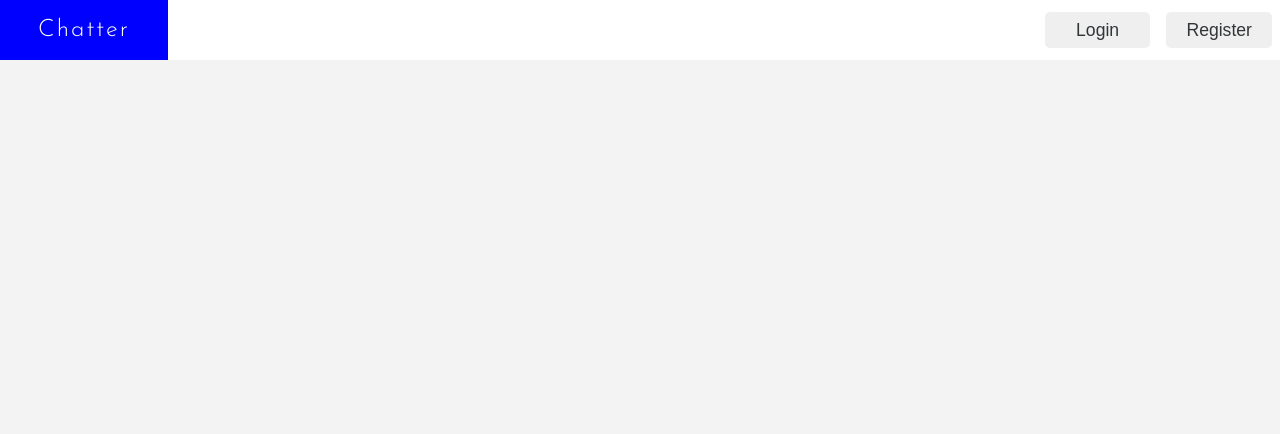
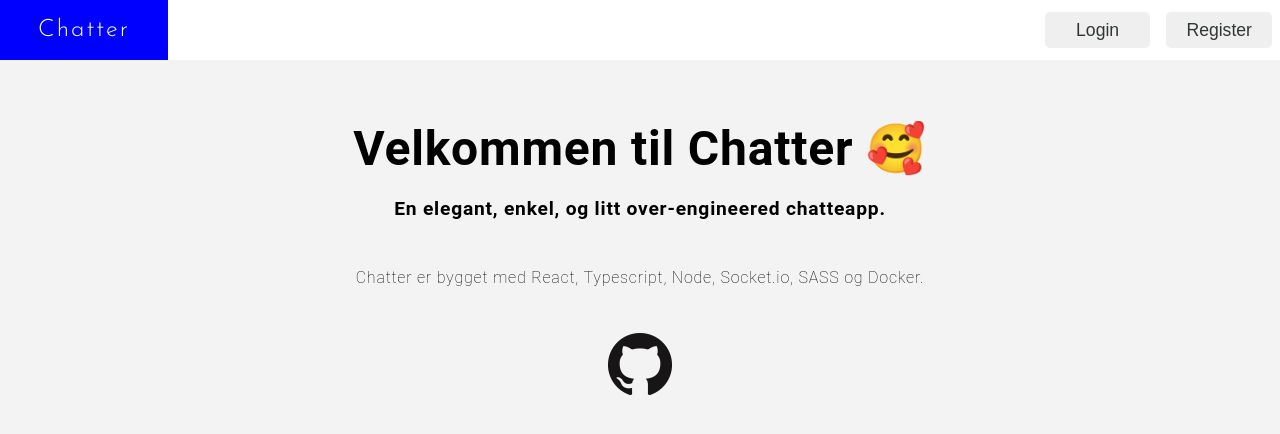
Before and after one commit to tor0405/chatter, a React (Create React App) app in the folder frontend/: page / in a window 1280 px wide. Shown: the top 434 px of the page. Built offline with nearby package versions, Linux system fonts and the light colour scheme; no server answers.

Commit message:
Created landing-page

```diff
--- a/frontend/src/components/Header.scss
+++ b/frontend/src/components/Header.scss
@@ -5,7 +5,7 @@
   width:100%;
   box-shadsow: 0 1px 3px rgba(0,0,0,0.12), 0 1px 2px rgba(0,0,0,0.24);
   background-color: white;
-  margin-bottom:15px;
+
 }
 
 .header__nav{
--- a/frontend/src/components/Header.tsx
+++ b/frontend/src/components/Header.tsx
@@ -19,7 +19,7 @@ export const Header: React.FunctionComponent<Props> = (props) => {
                     </Link>
                 </section>
                 <section className={"header__right"}>
-                    <Link className="nav__link" onClick={UserApi.logOut} to={"/logout"}>
+                    <Link className="nav__link" onClick={UserApi.logOut} to={"/"}>
                         <button className="link__button">
                             Logg ut
                         </button>
--- a/frontend/src/router.tsx
+++ b/frontend/src/router.tsx
@@ -5,6 +5,7 @@ import { App } from './App';
 import { Login } from './views/login/Login';
 import {UserApi} from "./Api";
 import Chat from "./views/chat/Chat"
+import Landing from "./views/landing/Landing"
 
 const ProtectedRoute = (isAllowed:any, { ...props }) =>
         isAllowed==true
@@ -17,6 +18,7 @@ export const AppRouter: React.FunctionComponent<{}> = () => {
             <div>
                 <Route component={App} />
                 <Switch>
+                    <Route exact path="/" component={Landing} />
                     <Route exact path="/login" component={Login} />
                     <ProtectedRoute
                         isAllowed={UserApi.isLoggedIn()}
--- /dev/null
+++ b/frontend/src/views/landing/Landing.scss
@@ -0,0 +1,25 @@
+
+.landing__container {
+  margin:0 auto;
+  color:black;
+  width:100vw;
+  text-align: center;
+}
+
+.landing__intro-container{
+  height: 100%;
+}
+.landing__intro-header{
+  font-size: 3em;
+  padding-top: 20px;
+}
+
+.landing__intro-sub{
+  font-size: 1.2em;
+  margin-top: -1em;
+  margin-bottom: 2.5em;
+}
+
+.about__image{
+  margin-top: 30px;
+}
--- /dev/null
+++ b/frontend/src/views/landing/Landing.tsx
@@ -0,0 +1,22 @@
+import * as React from 'react';
+import './Landing.scss'
+
+
+export default class Landing extends React.Component {
+
+    public render() {
+        return (
+            <div className="landing__container">
+                <section className={"landing__intro-container"}>
+                        <h1 className={"landing__intro-header"}>Velkommen til Chatter 🥰</h1>
+                        <h3 className={"landing__intro-sub"}>En elegant, enkel, og litt over-engineered chatteapp.</h3>
+                </section>
+                <section className={"landing__about"}>
+                    <p className={"about__text"}>Chatter er bygget med React, Typescript, Node, Socket.io, SASS og Docker.</p>
+                    <a href={"https://github.com/tor0405/chatter"}><img className={"about__image"} src={"./github.png"} /></a>
+                </section>
+            </div>
+        );
+    }
+
+}
```
Also changed, not shown: frontend/public/github.png (added).
